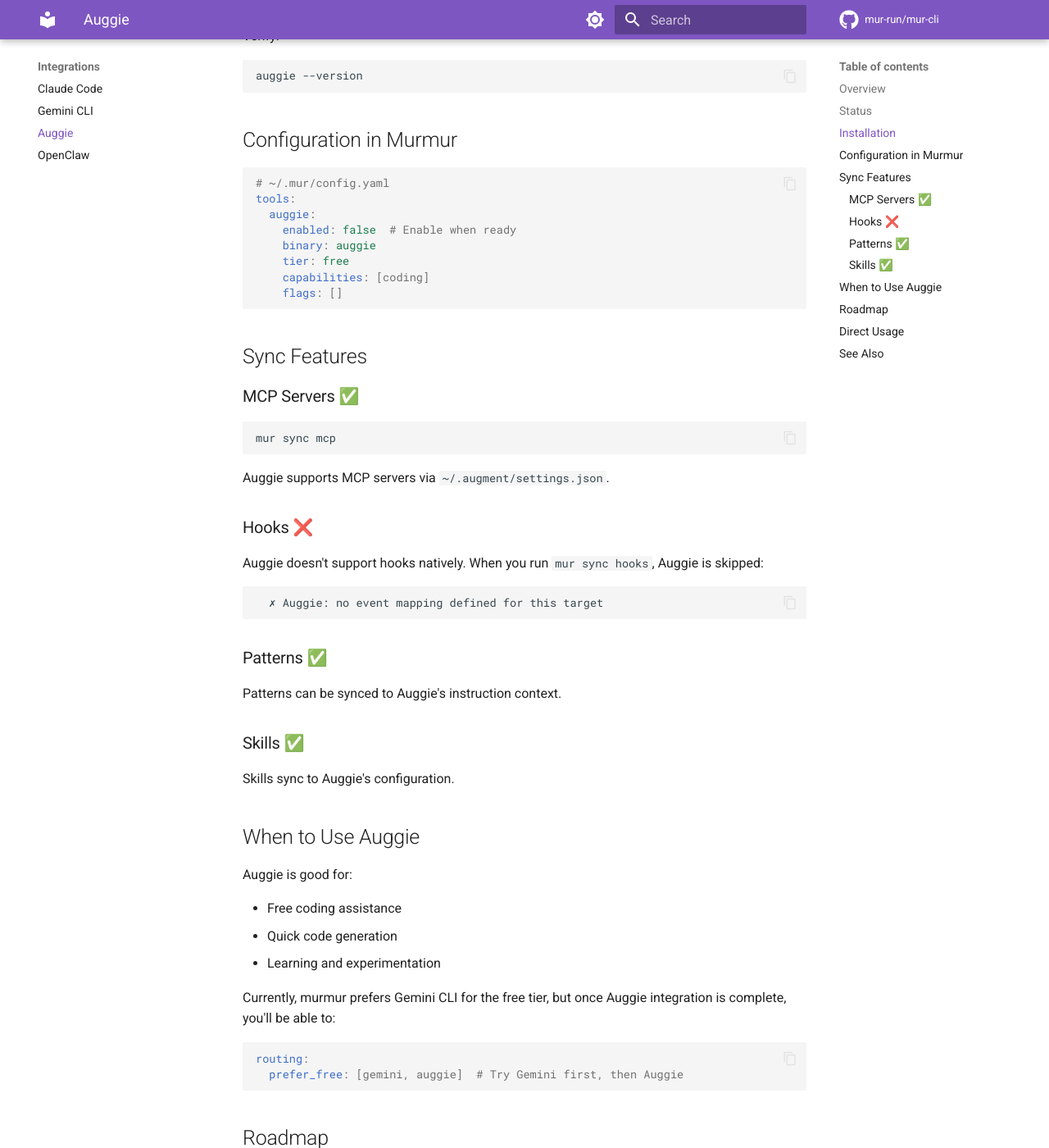
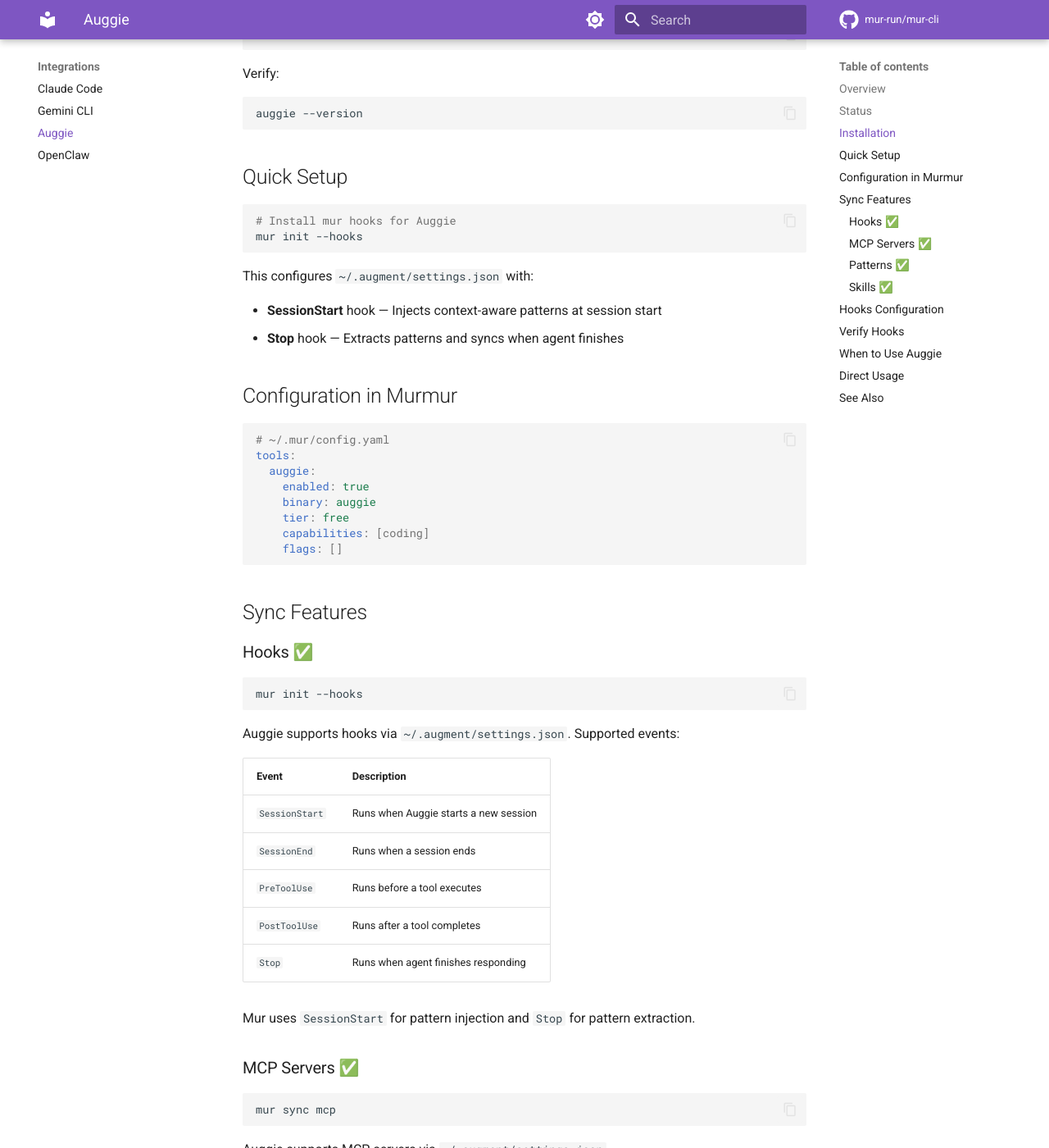
Before and after one commit to mur-run/mur-core, an MkDocs documentation site: the page built from docs/integrations/auggie.md, in a window 1280 px wide and 1400 px high, scrolled down 1050 px. Shown: the whole window at 82% size. Built offline with MkDocs 1.6.1 and Material for MkDocs 9.7.7, drawn with Linux system fonts in a browser that asks for light colours; comment, search, counter and statistics services are not loaded; some of the changed text lies outside the part shown.

Commit message:
docs: update Auggie integration documentation
- Add Auggie to 'hooks supported' category in README
- Update docs/integrations/auggie.md with full hooks docs
- Add [Unreleased] section to CHANGELOG with Auggie hooks feature
- Document SessionStart/Stop events and verification steps

````diff
--- a/docs/integrations/auggie.md
+++ b/docs/integrations/auggie.md
@@ -11,15 +11,16 @@
 | **Tier** | Free |
 | **Capabilities** | coding |
 | **Config Path** | `~/.augment/settings.json` |
+| **Hooks Support** | ✅ Yes (v0.15.0+) |
 
 ## Status
 
-🔜 **Coming Soon** - Full integration is in development.
+✅ **Fully Supported** - Hooks, patterns, and MCP sync all work.
 
 Current support:
 
+- ✅ Hook sync (SessionStart, Stop events)
 - ✅ MCP server sync
-- ❌ Hook sync (not supported by Auggie)
 - ✅ Pattern sync
 - ✅ Skill sync
 
@@ -35,13 +36,25 @@
 auggie --version
 ```
 
+## Quick Setup
+
+```bash
+# Install mur hooks for Auggie
+mur init --hooks
+```
+
+This configures `~/.augment/settings.json` with:
+
+- **SessionStart** hook — Injects context-aware patterns at session start
+- **Stop** hook — Extracts patterns and syncs when agent finishes
+
 ## Configuration in Murmur
 
 ```yaml
 # ~/.mur/config.yaml
 tools:
   auggie:
-    enabled: false  # Enable when ready
+    enabled: true
     binary: auggie
     tier: free
     capabilities: [coding]
@@ -49,6 +62,24 @@
 ```
 
 ## Sync Features
+
+### Hooks ✅
+
+```bash
+mur init --hooks
+```
+
+Auggie supports hooks via `~/.augment/settings.json`. Supported events:
+
+| Event | Description |
+|-------|-------------|
+| `SessionStart` | Runs when Auggie starts a new session |
+| `SessionEnd` | Runs when a session ends |
+| `PreToolUse` | Runs before a tool executes |
+| `PostToolUse` | Runs after a tool completes |
+| `Stop` | Runs when agent finishes responding |
+
+Mur uses `SessionStart` for pattern injection and `Stop` for pattern extraction.
 
 ### MCP Servers ✅
 
@@ -58,44 +89,74 @@
 
 Auggie supports MCP servers via `~/.augment/settings.json`.
 
-### Hooks ❌
-
-Auggie doesn't support hooks natively. When you run `mur sync hooks`, Auggie is skipped:
-
-```
-  ✗ Auggie: no event mapping defined for this target
-```
-
 ### Patterns ✅
 
-Patterns can be synced to Auggie's instruction context.
+Patterns sync to Auggie's instruction context.
 
 ### Skills ✅
 
 Skills sync to Auggie's configuration.
 
+## Hooks Configuration
+
+After running `mur init --hooks`, your `~/.augment/settings.json` will include:
+
+```json
+{
+  "hooks": {
+    "SessionStart": [
+      {
+        "hooks": [
+          {
+            "type": "command",
+            "command": "bash /Users/YOU/.mur/hooks/on-prompt.sh"
+          }
+        ]
+      }
+    ],
+    "Stop": [
+      {
+        "hooks": [
+          {
+            "type": "command",
+            "command": "bash /Users/YOU/.mur/hooks/on-stop.sh"
+          }
+        ]
+      }
+    ]
+  }
+}
+```
+
+## Verify Hooks
+
+To verify hooks are working:
+
+```bash
+# Add debug logging
+echo 'echo "[mur] hook @ $(date)" >> /tmp/mur-hook.log' >> ~/.mur/hooks/on-prompt.sh
+
+# Run auggie
+auggie "test"
+
+# Check log
+cat /tmp/mur-hook.log
+```
+
 ## When to Use Auggie
 
 Auggie is good for:
 
-- Free coding assistance
+- Free coding assistance (uses GPT-5.2)
 - Quick code generation
-- Learning and experimentation
+- Project-aware assistance (auto-indexes your codebase)
 
-Currently, murmur prefers Gemini CLI for the free tier, but once Auggie integration is complete, you'll be able to:
+With murmur routing:
 
 ```yaml
 routing:
   prefer_free: [gemini, auggie]  # Try Gemini first, then Auggie
 ```
-
-## Roadmap
-
-1. ✅ Basic tool definition
-2. ✅ MCP sync support
-3. 🔜 Full routing integration
-4. 🔜 Pattern extraction from sessions
-5. 🔜 Advanced capabilities detection
 
 ## Direct Usage
 
@@ -112,4 +173,6 @@
 ## See Also
 
 - [Augment Code](https://www.augmentcode.com/)
+- [Auggie CLI Docs](https://docs.augmentcode.com/cli/)
+- [Auggie Hooks Docs](https://docs.augmentcode.com/cli/hooks)
 - [Smart Routing](../concepts/routing.md)
````
Also changed, not shown: other parts of docs/integrations/auggie.md (+1 -1 lines), CHANGELOG.md (+11 -0 lines), README.md (+1 -1 lines).
